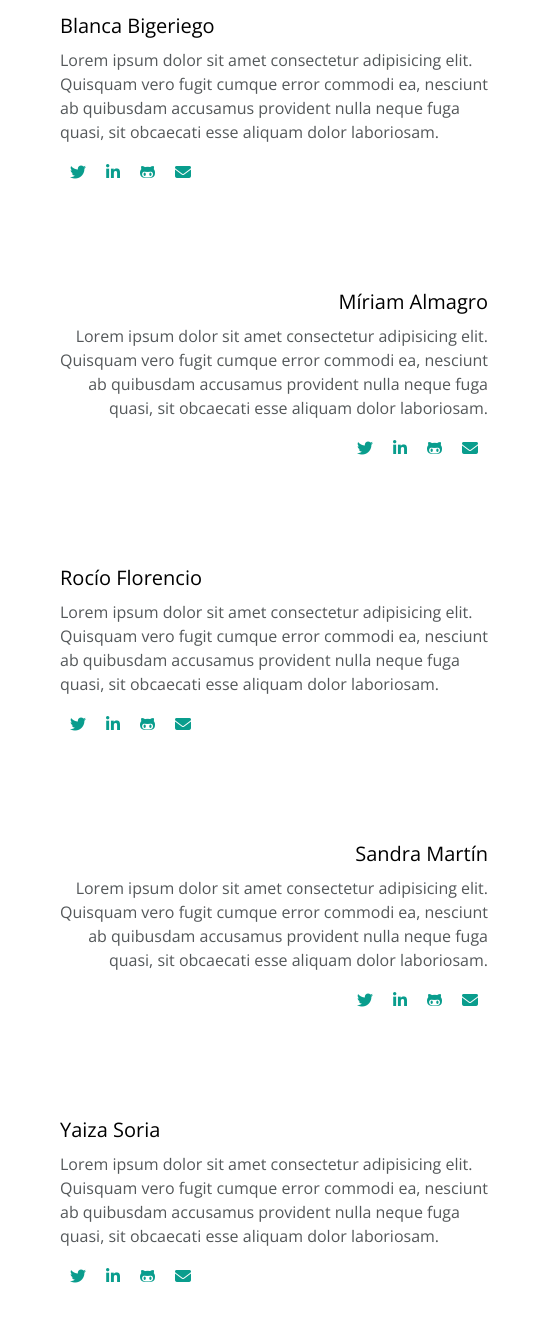
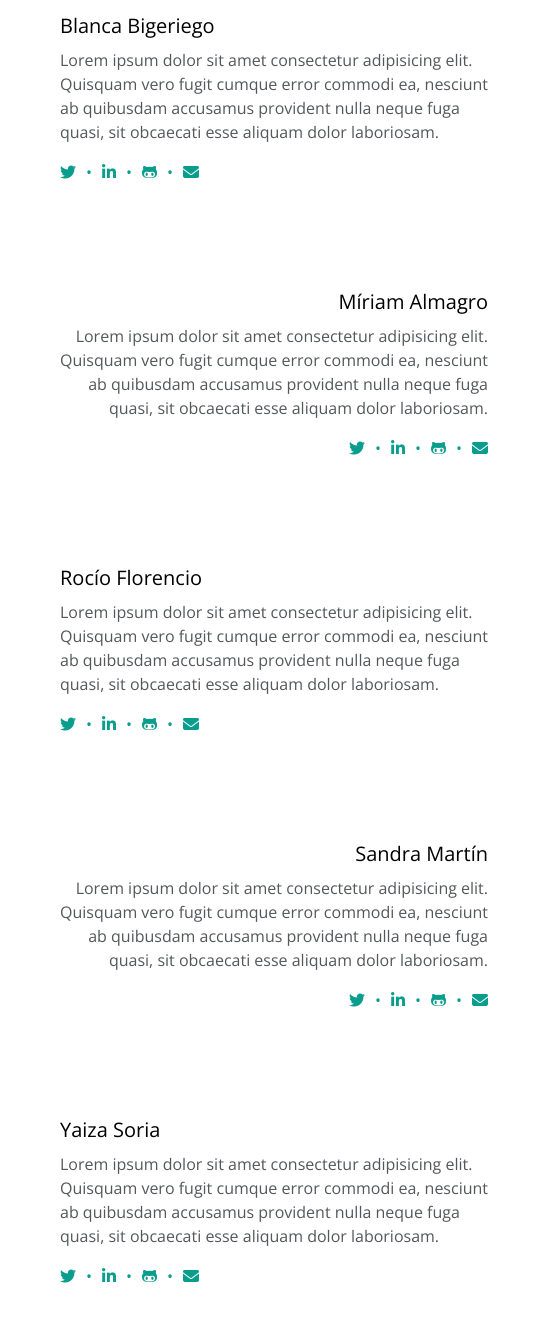
Before and after one commit to blancabigeriego/Project-html-css-sass, a website: page src/html/index.html in a window 1280 px wide. Shown: the part 1175-2517 px from the top of the page, 366-913 px from the left. Drawn offline with nearby package versions, Linux system fonts and the light colour scheme; files that its build step writes are made by us from their sources; files whose address does not match are found by name.

Commit message:
add bullet points in socialmedia

```diff
--- a/src/html/partials/main.html
+++ b/src/html/partials/main.html
@@ -81,17 +81,17 @@
               ></a>
             </li>
             <li class="item">
-              <a class="link" href="" target="_blank"
+              <a class="link link-with-point" href="" target="_blank"
                 ><i class="fa-brands fa-linkedin-in"></i
               ></a>
             </li>
             <li class="item">
-              <a class="link" href="" target="_blank"
+              <a class="link link-with-point" href="" target="_blank"
                 ><i class="fa-brands fa-github-alt"></i
               ></a>
             </li>
             <li class="item">
-              <a class="link" href="" target="_blank"
+              <a class="link link-with-point" href="" target="_blank"
                 ><i class="fa-solid fa-envelope"></i
               ></a>
             </li>
@@ -125,20 +125,20 @@
             </li>
             <li class="item">
               <a
-                class="link"
+                class="link link-with-point"
                 href="https://www.linkedin.com/in/miriamalmagro/"
                 target="_blank"
                 ><i class="fa-brands fa-linkedin-in"></i
               ></a>
             </li>
             <li class="item">
-              <a class="link" href="https://github.com/miralmag" target="_blank"
+              <a class="link link-with-point" href="https://github.com/miralmag" target="_blank"
                 ><i class="fa-brands fa-github-alt"></i
               ></a>
             </li>
             <li class="item">
               <a
-                class="link"
+                class="link link-with-point"
                 href="mailto:miriam.almagro@gmail.com"
                 target="_blank"
                 ><i class="fa-solid fa-envelope"></i
@@ -171,19 +171,19 @@
             </li>
             <li class="item">
               <a
-                class="link"
+                class="link link-with-point"
                 href="https://www.linkedin.com/in/rflorencio/"
                 target="_blank"
                 ><i class="fa-brands fa-linkedin-in"></i
               ></a>
             </li>
             <li class="item">
-              <a class="link" href="" target="_blank"
+              <a class="link link-with-point" href="" target="_blank"
                 ><i class="fa-brands fa-github-alt"></i
               ></a>
             </li>
             <li class="item">
-              <a class="link" href="" target="_blank"
+              <a class="link link-with-point" href="" target="_blank"
                 ><i class="fa-solid fa-envelope"></i
               ></a>
             </li>
@@ -213,17 +213,17 @@
               ></a>
             </li>
             <li class="item">
-              <a class="link" href="" target="_blank"
+              <a class="link link-with-point" href="" target="_blank"
                 ><i class="fa-brands fa-linkedin-in"></i
               ></a>
             </li>
             <li class="item">
-              <a class="link" href="" target="_blank"
+              <a class="link link-with-point" href="" target="_blank"
                 ><i class="fa-brands fa-github-alt"></i
               ></a>
             </li>
             <li class="item">
-              <a class="link" href="" target="_blank"
+              <a class="link link-with-point" href="" target="_blank"
                 ><i class="fa-solid fa-envelope"></i
               ></a>
             </li>
@@ -254,19 +254,19 @@
             </li>
             <li class="item">
               <a
-                class="link"
+                class="link link-with-point"
                 href="linkedin.com/in/yaiza-soria-felices-824b769a"
                 target="_blank"
                 ><i class="fa-brands fa-linkedin-in"></i
               ></a>
             </li>
             <li class="item">
-              <a class="link" href="" target="_blank"
+              <a class="link link-with-point" href="" target="_blank"
                 ><i class="fa-brands fa-github-alt"></i
               ></a>
             </li>
             <li class="item">
-              <a class="link" href="" target="_blank"
+              <a class="link link-with-point" href="" target="_blank"
                 ><i class="fa-solid fa-envelope"></i
               ></a>
             </li>
--- a/src/scss/main.scss
+++ b/src/scss/main.scss
@@ -335,6 +335,10 @@ html  {
 .link{
     color: var(--dark-green);
     text-decoration: none;
+}
+
+.link-with-point::before{
+    content: '•';
     padding: 10px;
 }
 
```
Also changed, not shown: images/wv_publicity_pre_launch_A_still_19.000001-ed.jpg (added).
